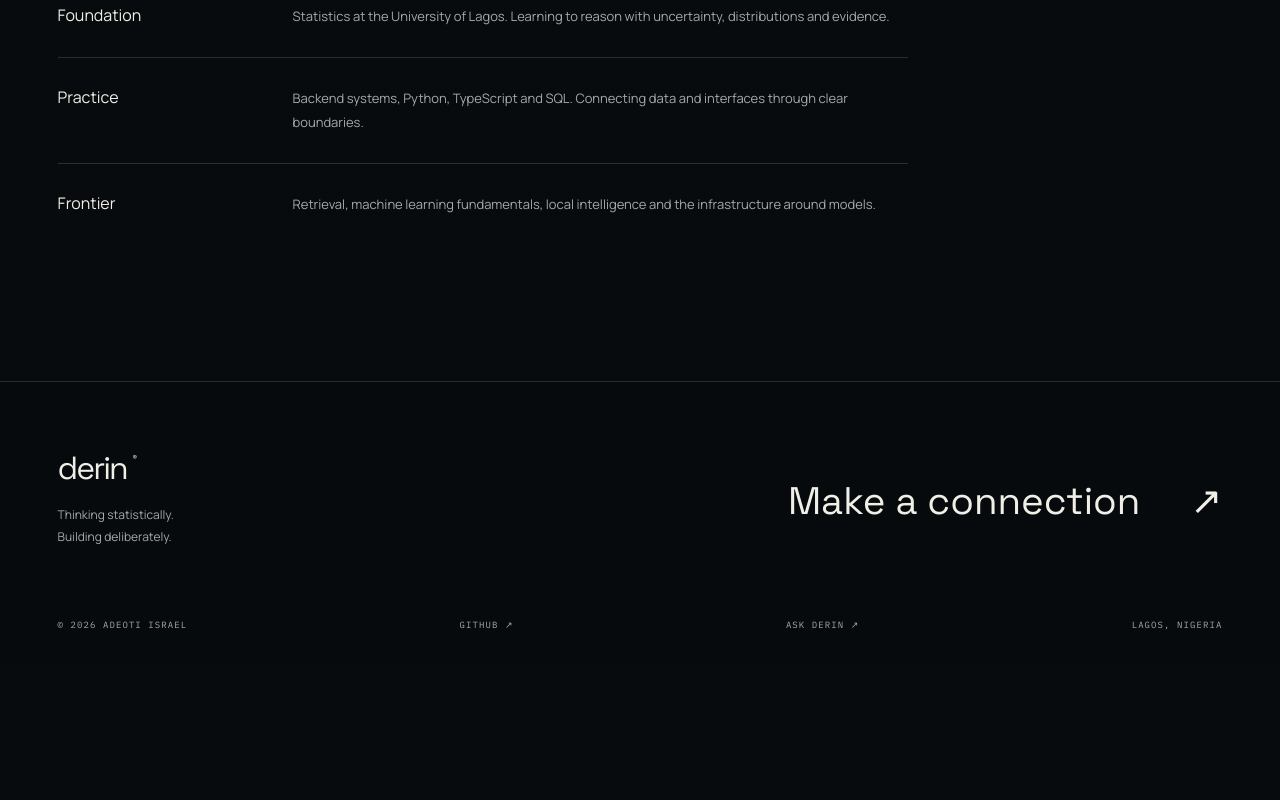
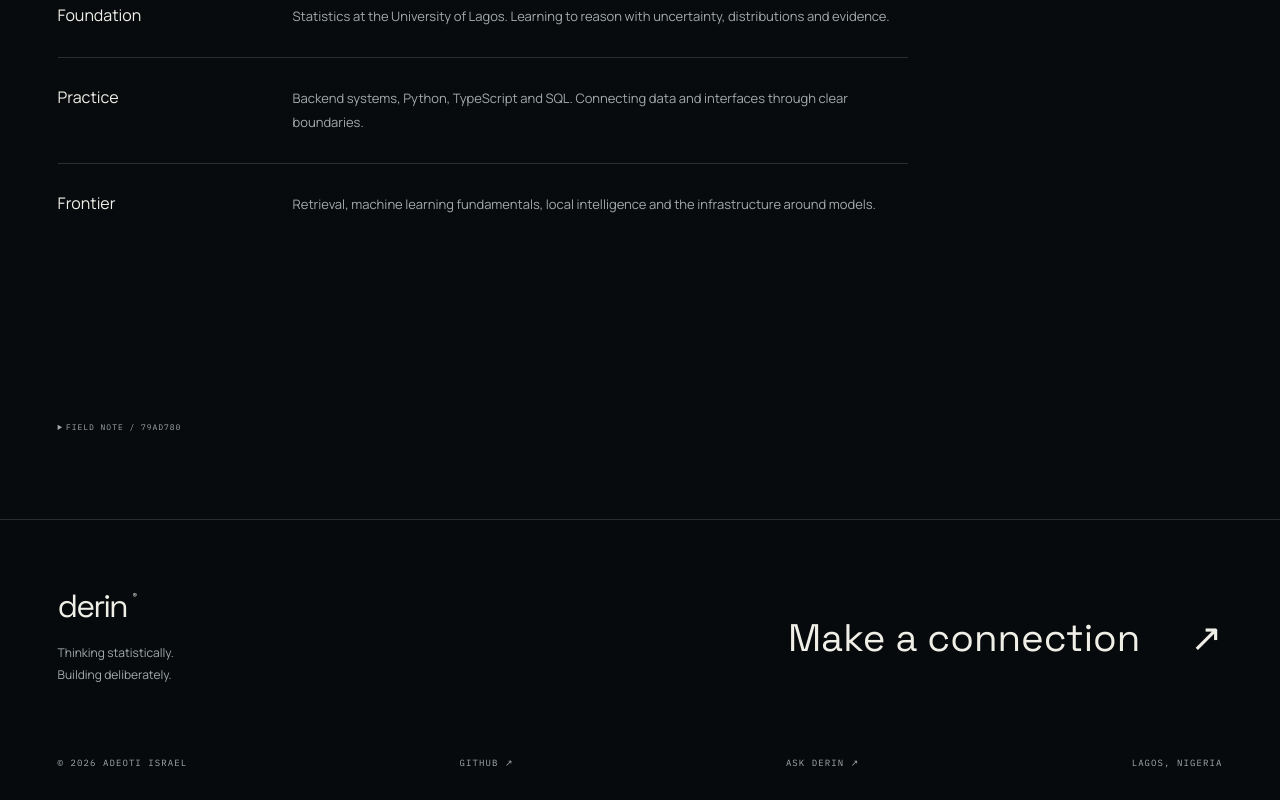
Before and after one commit to oluwaisrael/newportfolio, a React (Vite) app: page /about in a window 1280 px wide. Shown: the part 1496-2296 px from the top of the page. Before the commit the page ends 2159 px from the top, so only its background shows below. Built offline with nearby package versions, Linux system fonts and the light colour scheme.

Commit message:
feat: add archive and learning discoveries to the About journey

```diff
--- /dev/null
+++ b/src/components/FieldNotes.tsx
@@ -0,0 +1,20 @@
+import { Link } from 'react-router-dom';
+export function FieldNotes() {
+  return (
+    <details className="field-notes">
+      <summary className="mono">FIELD NOTE / 79AD780</summary>
+      <div>
+        <p>Every new system has a previous state.</p>
+        <a
+          href="https://github.com/oluwaisrael/newportfolio/tree/archive/pre-world-rebuild"
+          target="_blank"
+          rel="noreferrer"
+        >
+          The world before this one ↗
+        </a>
+        <p>A small detour: C#/.NET is part of the ongoing backend learning path.</p>
+        <Link to="/lab">Coordinates for an unfinished thought → the Lab</Link>
+      </div>
+    </details>
+  );
+}
--- a/src/routes/About.tsx
+++ b/src/routes/About.tsx
@@ -1,3 +1,4 @@
+import { FieldNotes } from '../components/FieldNotes';
 import { Link } from 'react-router-dom';
 export default function About() {
   return (
@@ -77,6 +78,7 @@ export default function About() {
           </div>
         </dl>
       </section>
+      <FieldNotes />
     </article>
   );
 }
--- a/src/styles/editorial.css
+++ b/src/styles/editorial.css
@@ -89,3 +89,28 @@
 .ask-page > .text-link {
   margin-left: var(--gutter);
 }
+.field-notes {
+  margin: 0 var(--gutter);
+  padding: 25px 0 70px;
+  color: var(--muted);
+  max-width: 720px;
+}
+.field-notes summary {
+  cursor: pointer;
+  font-size: 8px;
+  list-style-position: inside;
+  padding: 15px 0;
+}
+.field-notes > div {
+  font-size: 12px;
+  border-left: 1px solid var(--line);
+  padding: 15px 25px;
+}
+.field-notes p {
+  margin-bottom: 15px;
+}
+.field-notes a {
+  display: inline-block;
+  margin-bottom: 25px;
+  color: var(--lime);
+}
```
